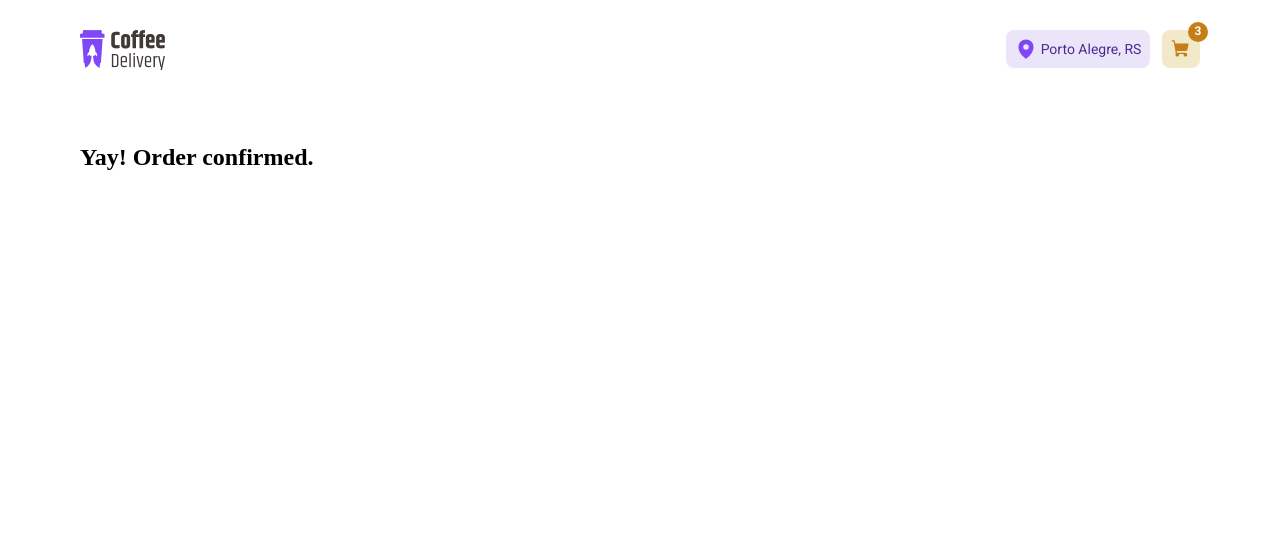
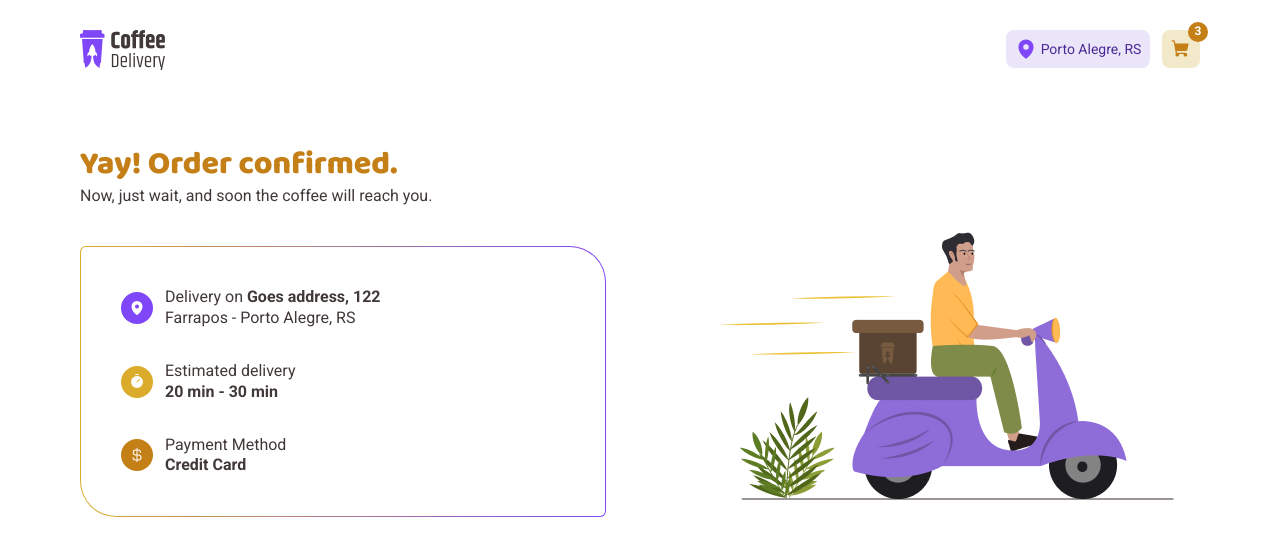
Before and after one commit to Sathosk/CoffeeDelivery, a React (Vite) app: page /success in a window 1280 px wide. Shown: the top 556 px of the page. Built offline with nearby package versions, Linux system fonts and the light colour scheme.

Commit message:
style: finished styling success page

```diff
--- /dev/null
+++ b/src/pages/Success/SuccessDeliveryInfo/index.tsx
@@ -0,0 +1,44 @@
+import { CurrencyDollar, MapPin, Timer } from "phosphor-react";
+import { DeliveryInfoContainer, Info, InfoIcon, InfoText } from "./styles";
+
+export function SuccessDeliveryInfo() {
+    return (
+        <DeliveryInfoContainer>
+            <Info>
+                <InfoIcon color="purple">
+                    <MapPin size={16} weight="fill" />
+                </InfoIcon>
+                <InfoText>
+                    <span>
+                        Delivery on <b>Goes address, 122</b>
+                    </span>
+                    <span>Farrapos - Porto Alegre, RS</span>
+                </InfoText>
+            </Info>
+
+            <Info>
+                <InfoIcon color="yellow">
+                    <Timer size={16} weight="fill" />
+                </InfoIcon>
+                <InfoText>
+                    <span>Estimated delivery</span>
+                    <span>
+                        <b>20 min - 30 min</b>
+                    </span>
+                </InfoText>
+            </Info>
+
+            <Info>
+                <InfoIcon color="yellow-dark">
+                    <CurrencyDollar size={16} weight="fill" />
+                </InfoIcon>
+                <InfoText>
+                    <span>Payment Method</span>
+                    <span>
+                        <b>Credit Card</b>
+                    </span>
+                </InfoText>
+            </Info>
+        </DeliveryInfoContainer>
+    );
+}
--- /dev/null
+++ b/src/pages/Success/SuccessDeliveryInfo/styles.ts
@@ -0,0 +1,52 @@
+import { styled } from "styled-components";
+import { typographyStyles } from "../../../styles/themes/Typography";
+
+interface InfoIconProps {
+    color: 'purple' | 'yellow' | 'yellow-dark';
+}
+
+export const DeliveryInfoContainer = styled.div`
+    display: flex;
+    flex-direction: column;
+    justify-content: space-between;
+
+    gap: 2rem;
+    padding: 2.5rem;
+    margin-top: 2.5rem;
+
+    background: linear-gradient(white, white) padding-box,
+                linear-gradient(to right, ${props => props.theme["yellow"]}, ${props => props.theme.purple}) border-box;
+    border-radius: 6px 36px;
+    border: 1px solid transparent;
+`;
+
+export const Info = styled.div`
+    display: flex;
+    justify-content: flex-start;
+    align-items: center;
+    gap: 0.75rem;
+`;
+
+export const InfoIcon = styled.div<InfoIconProps>`
+    display: flex;
+    justify-content: center;
+    align-items: center;
+    width: 2rem;
+    height: 2rem;
+    background-color: ${props => props.theme[props.color]};
+    border-radius: 50%;
+
+    svg {
+        color: ${props => props.theme.white};
+    }
+`;
+
+export const InfoText = styled.div`
+    display: flex;
+    flex-direction: column;
+
+    span {
+        ${typographyStyles.textMReg}
+        color: ${props => props.theme["base-subtitle"]};
+    }
+`;
--- a/src/pages/Success/index.tsx
+++ b/src/pages/Success/index.tsx
@@ -1,9 +1,19 @@
-import { SuccessContainer } from "./styles";
+import { OrderInfo, Illustration, SuccessContainer } from "./styles";
+import illustration from "../../assets/illustration.jpg";
+import { SuccessDeliveryInfo } from "./SuccessDeliveryInfo";
 
 export function Success() {
     return (
         <SuccessContainer className="container">
-            <h2>Yay! Order confirmed.</h2>
+            <OrderInfo>
+                <h2>Yay! Order confirmed.</h2>
+                <span>Now, just wait, and soon the coffee will reach you.</span>
+                <SuccessDeliveryInfo />
+            </OrderInfo>
+
+            <Illustration>
+                <img src={illustration} alt="" />
+            </Illustration>
         </SuccessContainer>
     );
 }
--- a/src/pages/Success/styles.ts
+++ b/src/pages/Success/styles.ts
@@ -1,17 +1,36 @@
 import { styled } from "styled-components";
+import { typographyStyles } from "../../styles/themes/Typography";
 
 export const SuccessContainer = styled.section`
     display: flex;
     justify-content: space-between;
+    align-items: flex-end;
 
     gap: 2rem;
 
     width: 100%;
     margin-top: 2.5rem !important;
     margin-bottom: 2.5rem !important;
+
 `
 
-export const CompletedOrderInfo = styled.section`
+export const OrderInfo = styled.section`
     display: flex;
     flex-direction: column;
+    width: 32.87rem;
+
+
+    h2 {
+        ${typographyStyles.titleL}
+        color: ${props => props.theme["yellow-dark"]};
+    }
+
+    span {
+        ${typographyStyles.textMReg}
+        color: ${props => props.theme["base-subtitle"]};
+    }
 `
+
+export const Illustration = styled.section`
+
+`;
```
